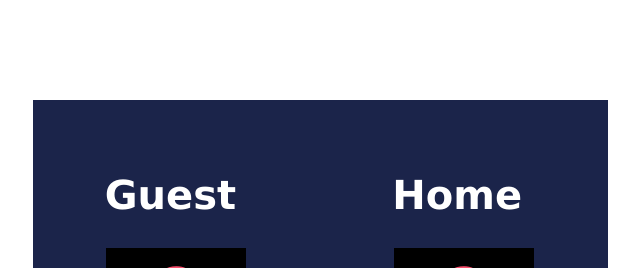
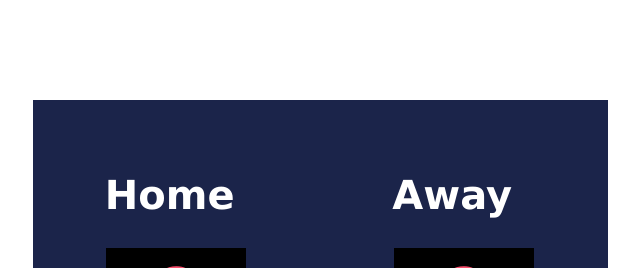
Before and after one commit to kriscodes24/Basketball_Score_App, a plain HTML site: page index.html in a window 1280 px wide. Shown: the top 268 px of the page, without its empty margins (320-960 px from the left). Drawn offline with Linux system fonts and the light colour scheme; a web font is replaced by a local one.

Commit message:
update the title of scores

```diff
--- a/index.html
+++ b/index.html
@@ -10,14 +10,14 @@
 <body>
     <div class="container">
         <div>
-            <h3>Guest</h3>
+            <h3>Home</h3>
             <h1 id="homecount">0</h1>
             <button onclick="homeCountOne()">+1</button>
             <button onclick="homeCountTwo()">+2</button>
             <button onclick="homeCountThree()">+3</button>
         </div>
         <div>
-            <h3>Home</h3>
+            <h3>Away</h3>
             <h1 id="guestcount">0</h1>
             <button onclick="guestCountOne()">+1</button>
             <button onclick="guestCountTwo()">+2</button>
```
